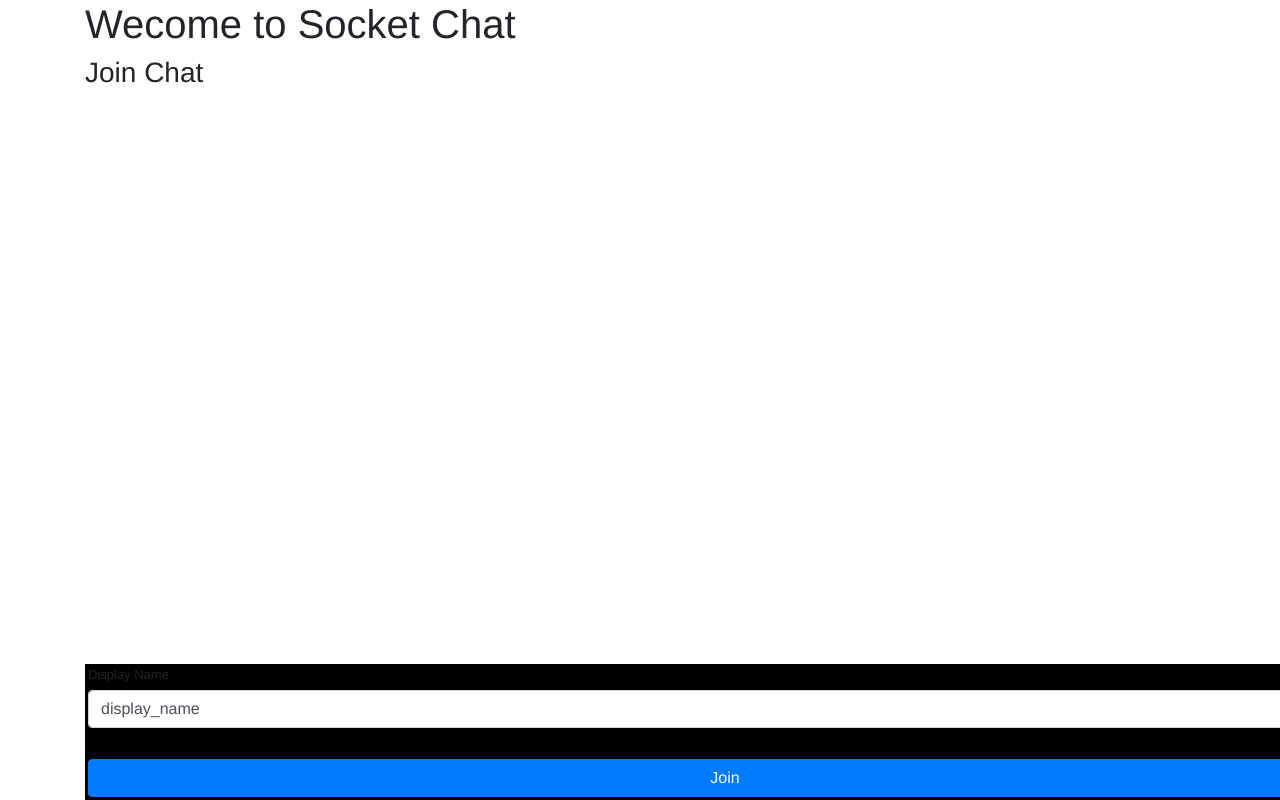
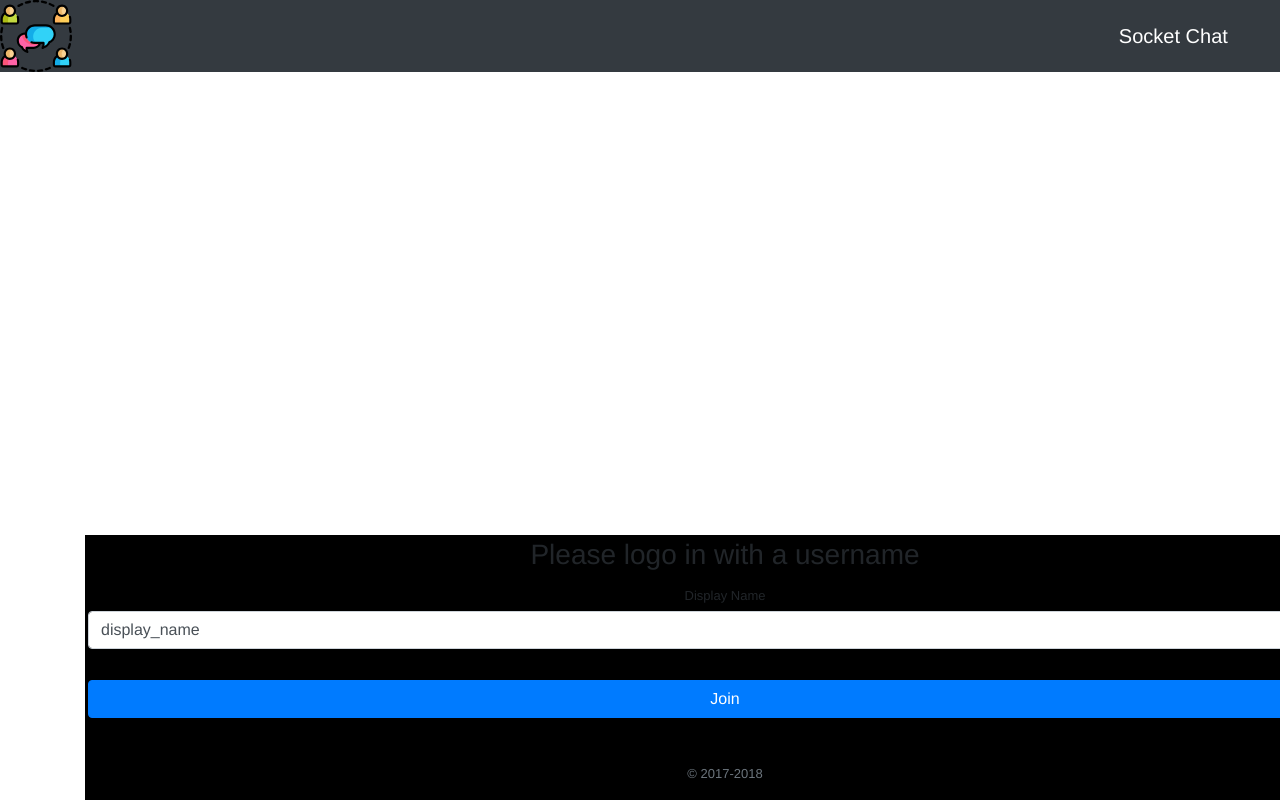
Before and after one commit to ching-wang/socket-chat, a Flask app: page / in a window 1280 px wide. Run offline with Flask 2, Linux system fonts and the light colour scheme; some libraries are stand-ins or nearby versions.

Commit message:
added nav bar

```diff
--- a/requirements.txt
+++ b/requirements.txt
@@ -1,2 +1,3 @@
 Flask
 Flask-SocketIO
+Flask-Login
--- a/templates/index.html
+++ b/templates/index.html
@@ -1,13 +1,7 @@
-{% extends 'layout.html' %} {% block body %}
-<h1>Wecome to Socket Chat</h1>
-
-<div class="row marketing">
-  <div class="col-md-12">
-    <div class="panel panel-default panel-primary">
-      <div class="panel-heading">
-        <h3 class="panel-title">Join Chat</h3>
-      </div>
-      <form class="form" method="post" action="/join">
+{% extends 'layout.html' %} {% block title%}Login In{% endblock%} {% block body
+%}
+<form class="form-signin" method="post" action="/join">
+  <h1 class="h3 mb-3 font-weight-normal">Please logo in with a username</h1>
   <div class="form-group">
     <label for="display_name">
       Display Name
@@ -23,9 +17,7 @@
     />
   </div>
   <br />
-        <button class="btn btn-block btn-primary" type="submit" />Join</button>
+  <button class="btn btn-block btn-primary" type="submit"/>Join</button>
+  <p class="mt-5 mb-3 text-muted">&copy; 2017-2018</p>
 </form>
-    </div>
-  </div>
-</div>
 {% endblock%}
--- a/templates/layout.html
+++ b/templates/layout.html
@@ -19,9 +19,27 @@
       href="{{ url_for('static', filename='main.css') }}"
     />
     <script src="{{ url_for('static', filename='index.js') }}"></script>
-    <title>SOCKET CHAT</title>
+    <title>{% block title%}{% endblock%} - Socket-Chat</title>
   </head>
-  <body>
+  <nav class="navbar navbar-dark sticky-top bg-dark flex-md-nowrap p-0">
+    <img
+      src="../static/image/brand_logo.svg"
+      width="72"
+      height="72"
+      class="d-inline-block align-top"
+      alt=""
+      loading="lazy"
+    />
+    <a class="navbar-brand col-sm-3 col-md-2 mr-0" href="#">Socket Chat</a>
+    {% if 'display_name' in session %}
+    <ul class="navbar-nav px-3">
+      <li class="nav-item text-nowrap">
+        <a class="nav-link" href="#">Sign out</a>
+      </li>
+    </ul>
+    {% endif %}
+  </nav>
+  <body class="text-center">
     <div class="container">
       {% block body %} {% endblock %}
     </div>
```
Also changed, not shown: static/image/brand_logo.svg (added). Lines whose indentation alone changed are shown as unchanged.
